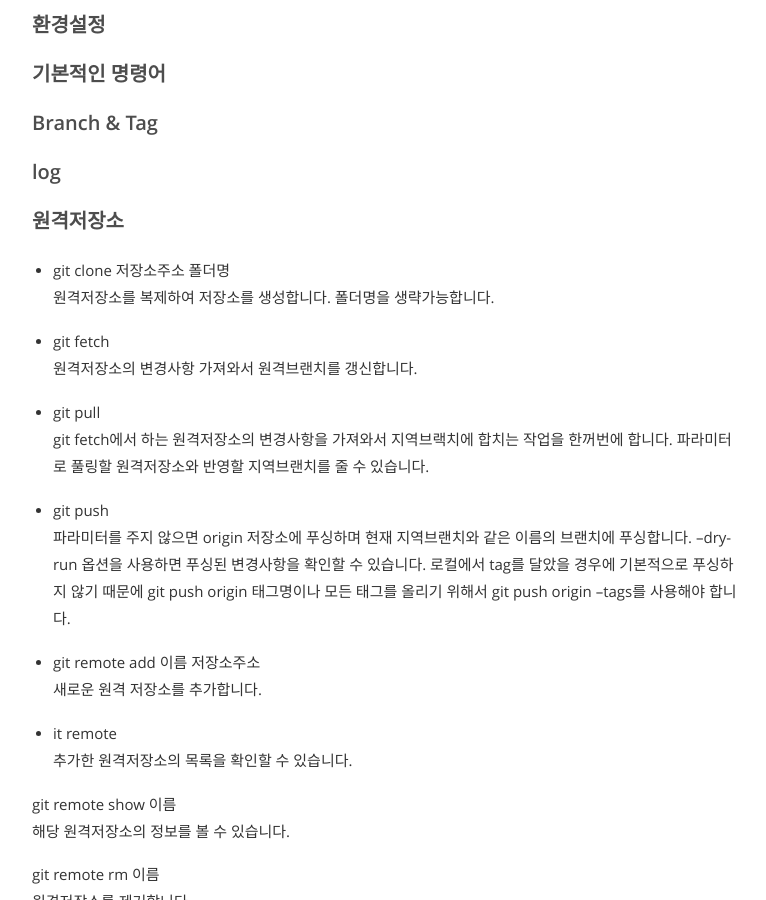
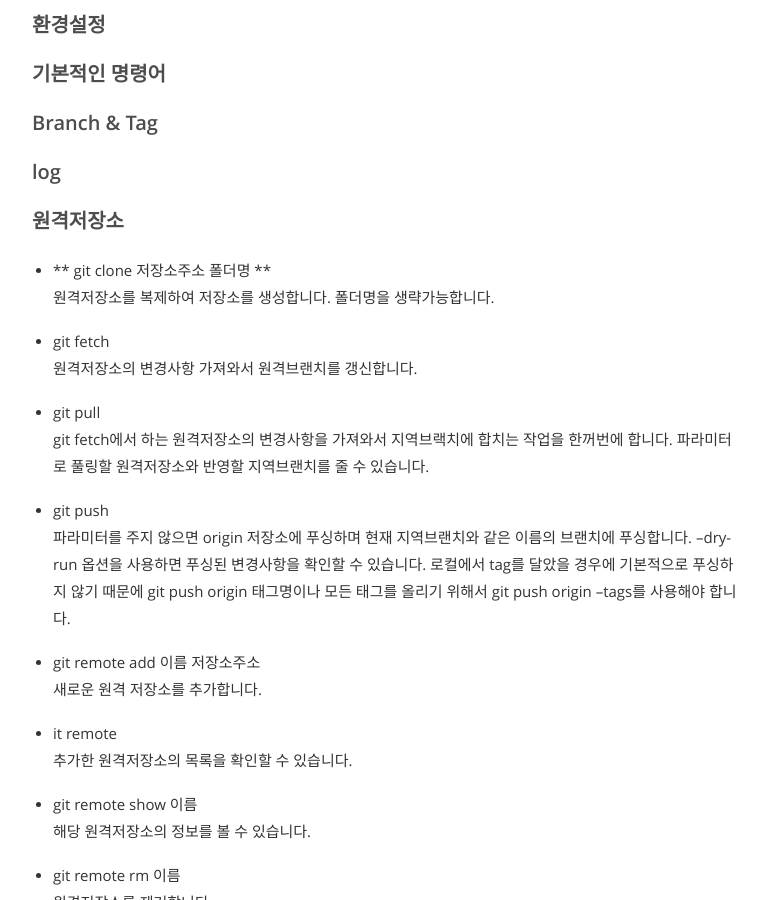
Before and after one commit to tinybread/tinybread.github.com, a Jekyll site: the page built from _posts/2016-6-27-Git Command_on_Git.md, in a window 1280 px wide and 900 px high, scrolled down 219 px. Shown: the whole window, without its empty margins (242-1008 px from the left). Built offline with Jekyll 4.4.1, drawn with Linux system fonts in a browser that asks for light colours; some of the changed text lies outside the part shown.

Commit message:
change date

```diff
--- a/_posts/2016-06-27-Git Command_on_Other.md
+++ b/_posts/2016-6-27-Git Command_on_Git.md
@@ -22,7 +22,7 @@ tags: [Other]
 
 ### 원격저장소
 
-- git clone 저장소주소 폴더명 <br>
+- ** git clone 저장소주소 폴더명 ** <br>
 원격저장소를 복제하여 저장소를 생성합니다. 폴더명을 생략가능합니다.
 
 - git fetch <br>
@@ -40,11 +40,11 @@ git fetch에서 하는 원격저장소의 변경사항을 가져와서 지역브
 - it remote <br>
 추가한 원격저장소의 목록을 확인할 수 있습니다.
 
-git remote show 이름 <br>
+- git remote show 이름 <br>
 해당 원격저장소의 정보를 볼 수 있습니다.
 
-git remote rm 이름 <br>
+- git remote rm 이름 <br>
 원격저장소를 제거합니다.
 
 ### 참조
-- (https://blog.outsider.ne.kr/572)[https://blog.outsider.ne.kr/572]
+- [https://blog.outsider.ne.kr/572](https://blog.outsider.ne.kr/572)
```
Also changed, not shown: other parts of _posts/2016-6-27-Git Command_on_Git.md (+2 -2 lines), _posts/2016-6-22-Closure in Javascript_on_Javascript.md (renamed from _posts/2016-06-22-Closure in Javascript_on_Javascript.md).
